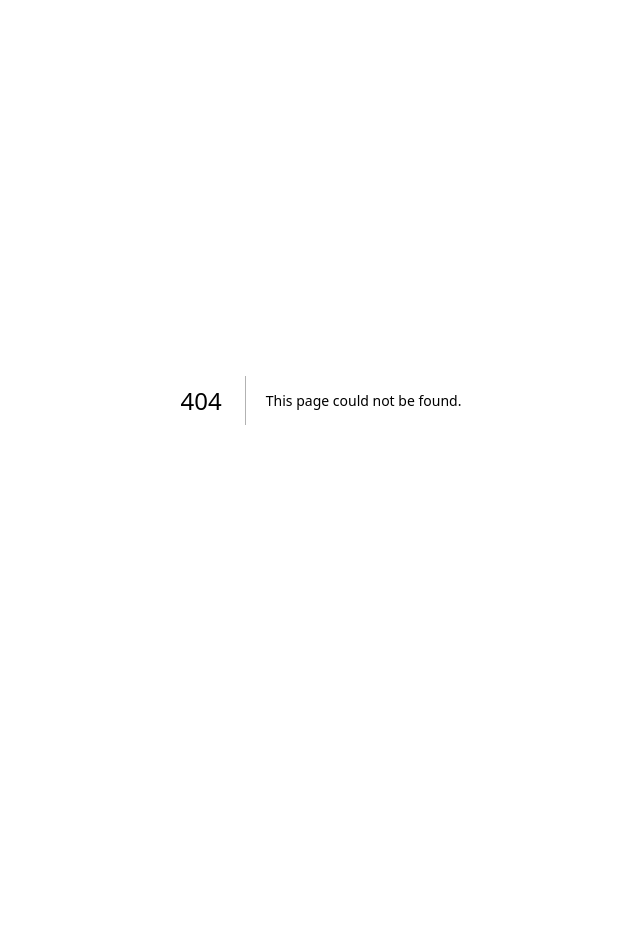
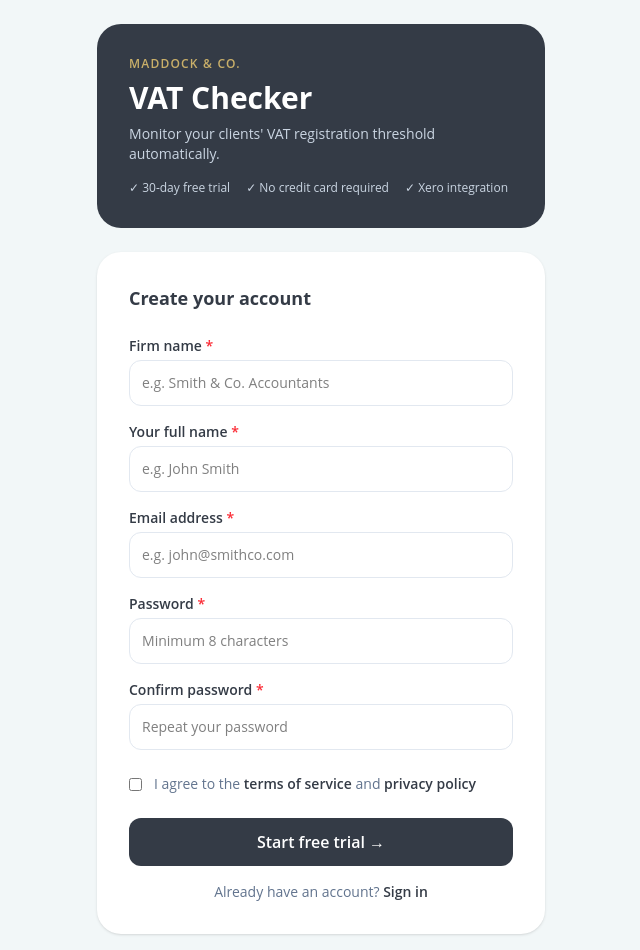
Before and after one commit to Maddockandco/VAT-Checker-V1, a Next.js app: page /signup in a window 1280 px wide. Before the commit this address had no page. Shown: the top 950 px of the page, without its empty margins (319-959 px from the left). Before the commit the page ends 800 px from the top, so only its background shows below. Built offline with nearby package versions, Linux system fonts and the light colour scheme; no server answers.

Commit message:
Create page.tsx

```diff
--- /dev/null
+++ b/app/signup/page.tsx
@@ -0,0 +1,231 @@
+// app/signup/page.tsx
+// Self-service signup for new accounting firms
+// Creates user account, firm and links them together
+
+"use client";
+
+import React, { useState } from "react";
+import { createClient } from "@supabase/supabase-js";
+import Link from "next/link";
+
+const supabaseUrl = process.env.NEXT_PUBLIC_SUPABASE_URL || "";
+const supabaseAnonKey = process.env.NEXT_PUBLIC_SUPABASE_ANON_KEY || "";
+const supabase = supabaseUrl && supabaseAnonKey
+  ? createClient(supabaseUrl, supabaseAnonKey)
+  : null;
+
+export default function SignupPage() {
+  const [step, setStep] = useState<"form" | "success">("form");
+  const [saving, setSaving] = useState(false);
+  const [error, setError] = useState("");
+
+  const [firmName, setFirmName] = useState("");
+  const [fullName, setFullName] = useState("");
+  const [email, setEmail] = useState("");
+  const [password, setPassword] = useState("");
+  const [confirmPassword, setConfirmPassword] = useState("");
+  const [agreedToTerms, setAgreedToTerms] = useState(false);
+
+  async function handleSignup() {
+    setError("");
+
+    if (!firmName.trim()) { setError("Please enter your firm name."); return; }
+    if (!fullName.trim()) { setError("Please enter your full name."); return; }
+    if (!email.trim()) { setError("Please enter your email address."); return; }
+    if (password.length < 8) { setError("Password must be at least 8 characters."); return; }
+    if (password !== confirmPassword) { setError("Passwords do not match."); return; }
+    if (!agreedToTerms) { setError("Please agree to the terms to continue."); return; }
+    if (!supabase) { setError("Connection error. Please try again."); return; }
+
+    setSaving(true);
+    try {
+      // Create the user account
+      const { data: authData, error: authError } = await supabase.auth.signUp({
+        email: email.trim(),
+        password,
+        options: {
+          data: { full_name: fullName.trim() }
+        }
+      });
+
+      if (authError) throw new Error(authError.message);
+      if (!authData.user) throw new Error("Failed to create account.");
+
+      // Call our setup API to create firm and link user
+      const res = await fetch("/api/signup/setup", {
+        method: "POST",
+        headers: { "Content-Type": "application/json" },
+        body: JSON.stringify({
+          userId: authData.user.id,
+          firmName: firmName.trim(),
+          fullName: fullName.trim(),
+          email: email.trim(),
+        }),
+      });
+
+      const data = await res.json();
+      if (!data.ok) throw new Error(data.error || "Failed to set up account.");
+
+      setStep("success");
+    } catch (err) {
+      setError(err instanceof Error ? err.message : "Something went wrong. Please try again.");
+    }
+    setSaving(false);
+  }
+
+  if (step === "success") {
+    return (
+      <main className="min-h-screen bg-[#f2f7f8] flex items-center justify-center p-6" style={{ fontFamily: "'Open Sans', sans-serif" }}>
+        <div className="w-full max-w-md">
+          <div className="rounded-3xl bg-[#343b46] p-8 text-white text-center mb-6">
+            <p className="text-xs text-[#c9af69] font-semibold uppercase tracking-widest mb-2">Maddock & Co.</p>
+            <h1 className="text-3xl font-bold">VAT Checker</h1>
+          </div>
+          <div className="rounded-3xl bg-white p-8 shadow-sm text-center">
+            <div className="w-16 h-16 bg-green-100 rounded-full flex items-center justify-center mx-auto mb-4">
+              <span className="text-3xl">✅</span>
+            </div>
+            <h2 className="text-xl font-bold text-[#343b46] mb-3">Account created!</h2>
+            <p className="text-slate-500 text-sm mb-6">
+              Welcome to VAT Checker. Please check your email at <strong>{email}</strong> and click the confirmation link to activate your account.
+            </p>
+            <div className="rounded-xl bg-[#f2f7f8] border-l-4 border-[#c9af69] p-4 text-sm text-[#343b46] text-left mb-6">
+              <p className="font-semibold mb-1">Your 30-day free trial starts now</p>
+              <p className="text-slate-500">You have full access to all features for 30 days. No credit card required.</p>
+            </div>
+            <Link href="/dashboard" className="block w-full rounded-xl bg-[#343b46] px-4 py-3 text-sm font-semibold text-white hover:bg-[#2a303a] transition-colors text-center">
+              Go to dashboard →
+            </Link>
+          </div>
+        </div>
+      </main>
+    );
+  }
+
+  return (
+    <main className="min-h-screen bg-[#f2f7f8] flex items-center justify-center p-6" style={{ fontFamily: "'Open Sans', sans-serif" }}>
+      <div className="w-full max-w-md">
+
+        {/* Header */}
+        <div className="rounded-3xl bg-[#343b46] p-8 text-white mb-6">
+          <p className="text-xs text-[#c9af69] font-semibold uppercase tracking-widest mb-2">Maddock & Co.</p>
+          <h1 className="text-3xl font-bold">VAT Checker</h1>
+          <p className="mt-2 text-slate-300 text-sm">Monitor your clients' VAT registration threshold automatically.</p>
+          <div className="mt-4 flex gap-4 text-xs text-slate-300">
+            <span>✓ 30-day free trial</span>
+            <span>✓ No credit card required</span>
+            <span>✓ Xero integration</span>
+          </div>
+        </div>
+
+        {/* Form */}
+        <div className="rounded-3xl bg-white p-8 shadow-sm">
+          <h2 className="text-lg font-bold text-[#343b46] mb-6">Create your account</h2>
+
+          <div className="mb-4">
+            <label className="block text-sm font-semibold text-[#343b46] mb-1">
+              Firm name <span className="text-red-500">*</span>
+            </label>
+            <input
+              type="text"
+              className="w-full rounded-xl border border-slate-200 p-3 text-sm focus:border-[#c9af69] focus:outline-none"
+              placeholder="e.g. Smith & Co. Accountants"
+              value={firmName}
+              onChange={(e) => setFirmName(e.target.value)}
+            />
+          </div>
+
+          <div className="mb-4">
+            <label className="block text-sm font-semibold text-[#343b46] mb-1">
+              Your full name <span className="text-red-500">*</span>
+            </label>
+            <input
+              type="text"
+              className="w-full rounded-xl border border-slate-200 p-3 text-sm focus:border-[#c9af69] focus:outline-none"
+              placeholder="e.g. John Smith"
+              value={fullName}
+              onChange={(e) => setFullName(e.target.value)}
+            />
+          </div>
+
+          <div className="mb-4">
+            <label className="block text-sm font-semibold text-[#343b46] mb-1">
+              Email address <span className="text-red-500">*</span>
+            </label>
+            <input
+              type="email"
+              className="w-full rounded-xl border border-slate-200 p-3 text-sm focus:border-[#c9af69] focus:outline-none"
+              placeholder="e.g. john@smithco.com"
+              value={email}
+              onChange={(e) => setEmail(e.target.value)}
+            />
+          </div>
+
+          <div className="mb-4">
+            <label className="block text-sm font-semibold text-[#343b46] mb-1">
+              Password <span className="text-red-500">*</span>
+            </label>
+            <input
+              type="password"
+              className="w-full rounded-xl border border-slate-200 p-3 text-sm focus:border-[#c9af69] focus:outline-none"
+              placeholder="Minimum 8 characters"
+              value={password}
+              onChange={(e) => setPassword(e.target.value)}
+            />
+          </div>
+
+          <div className="mb-6">
+            <label className="block text-sm font-semibold text-[#343b46] mb-1">
+              Confirm password <span className="text-red-500">*</span>
+            </label>
+            <input
+              type="password"
+              className="w-full rounded-xl border border-slate-200 p-3 text-sm focus:border-[#c9af69] focus:outline-none"
+              placeholder="Repeat your password"
+              value={confirmPassword}
+              onChange={(e) => setConfirmPassword(e.target.value)}
+            />
+          </div>
+
+          <div className="mb-6 flex items-start gap-3">
+            <input
+              type="checkbox"
+              id="terms"
+              className="mt-1 rounded"
+              checked={agreedToTerms}
+              onChange={(e) => setAgreedToTerms(e.target.checked)}
+            />
+            <label htmlFor="terms" className="text-sm text-slate-500">
+              I agree to the <span className="text-[#343b46] font-semibold cursor-pointer">terms of service</span> and <span className="text-[#343b46] font-semibold cursor-pointer">privacy policy</span>
+            </label>
+          </div>
+
+          {error && (
+            <div className="mb-4 rounded-xl bg-red-50 border-l-4 border-red-400 p-3 text-sm text-red-700">
+              {error}
+            </div>
+          )}
+
+          <button
+            onClick={handleSignup}
+            disabled={saving}
+            className="w-full rounded-xl bg-[#343b46] px-4 py-3 font-semibold text-white hover:bg-[#2a303a] transition-colors disabled:opacity-50"
+          >
+            {saving ? "Creating account..." : "Start free trial →"}
+          </button>
+
+          <p className="mt-4 text-center text-sm text-slate-500">
+            Already have an account?{" "}
+            <Link href="/dashboard" className="font-semibold text-[#343b46] hover:text-[#c9af69]">
+              Sign in
+            </Link>
+          </p>
+        </div>
+
+        <p className="mt-4 text-center text-xs text-slate-400">
+          Provided by Maddock & Co. UK Ltd · <a href="https://www.maddockandco.com" className="hover:text-[#343b46]">maddockandco.com</a>
+        </p>
+      </div>
+    </main>
+  );
+}
```
